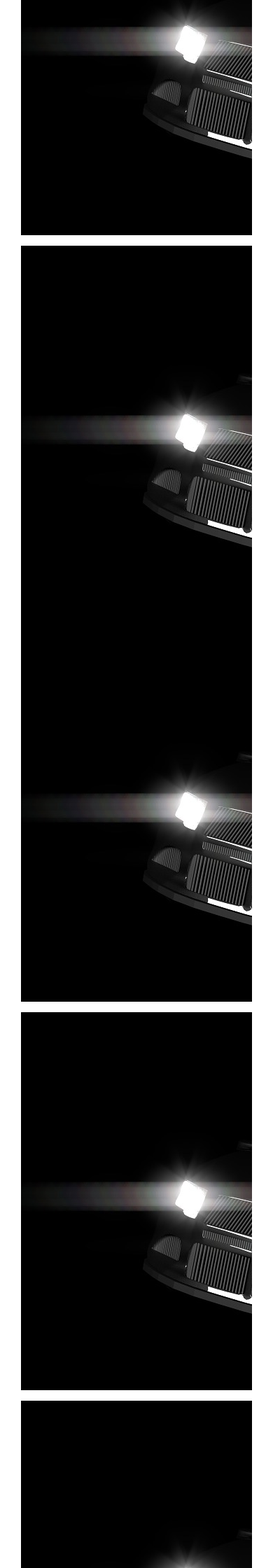
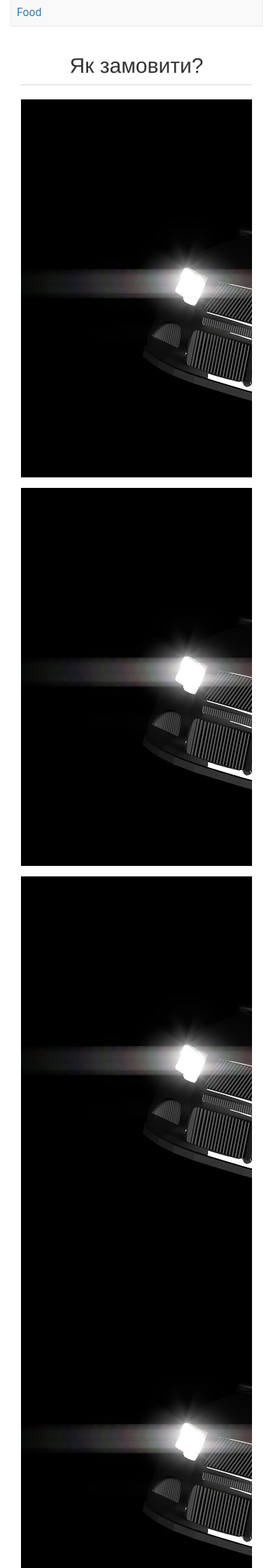
Before and after one commit to Ivan-Loichuk/west-mebli_v2.0, a PHP site: page / in a window 390 px wide; the page is wider, and only the part inside the window is pictured. Shown: the part 3697-5937 px from the top of that part at 70% size. Run offline with PHP 8.4, Linux system fonts and the light colour scheme; some libraries are stand-ins or nearby versions.

Commit message:
27.02.2017_(23:11) order and contact

```diff
--- a/css/style.css
+++ b/css/style.css
@@ -1,5 +1,12 @@
 body{
 
+}
+hr{
+  margin-top: 0px;
+  margin-bottom: 0px;
+  color: #E5E3E0;
+  background-color: #E5E3E0;
+  height: 1px;
 }
 header{
 	background-color: #000;
@@ -149,6 +156,12 @@
  * License: https://github.com/ashleydw/lightbox/blob/master/LICENSE
  */.ekko-lightbox-container{position:relative}.ekko-lightbox-nav-overlay{position:absolute;top:0;left:0;z-index:100;width:100%;height:100%}.ekko-lightbox-nav-overlay a{z-index:100;display:block;width:49%;height:100%;padding-top:45%;font-size:30px;color:#fff;text-shadow:2px 2px 4px #000;opacity:0;filter:dropshadow(color=#000000,offx=2,offy=2);-webkit-transition:opacity .5s;-moz-transition:opacity .5s;-o-transition:opacity .5s;transition:opacity .5s}.ekko-lightbox-nav-overlay a:empty{width:49%}.ekko-lightbox a:hover{text-decoration:none;opacity:1}.ekko-lightbox .glyphicon-chevron-left{left:0;float:left;padding-left:15px;text-align:left}.ekko-lightbox .glyphicon-chevron-right{right:0;float:right;padding-right:15px;text-align:right}.ekko-lightbox .modal-footer{text-align:left}
 
+
+.caption-gallery{
+  text-align: center;
+}
+
+
 /* Order*/
 
 .media-object{
@@ -156,7 +169,26 @@
   max-width: auto;
 }
 
+/* Order */
 
+.info-order{
+  text-align: center;
+}
+
+
+/*about us */
+
+.about_us h2{
+  text-align: center;
+}
+
+
+
+/*contact us */
+
+.caption-contact h2{
+  text-align: center;
+}
 
 /* RWD */
 
--- a/index.html
+++ b/index.html
@@ -104,11 +104,15 @@
 			</div>
 	</section>
 
-	<section class="galeria">
+	<section class="galeria" id="galeria">
+      <div class="caption-gallery">
+      	  <h2>Галерея робіт</h2>
+      	  <div class="container"><hr></div>
+      </div>
+
 	   <div class="container mt40">
           <div class="row">
-
-		        <article class="col-xs-12 col-sm-6 col-md-4">
+		        <article class="col-xs-12 col-sm-6 col-md-3">
 		            <div class="panel panel-default">
 		                <div class="panel-body">
 		                    <a href="http://vk.com" title="Nature Portfolio" class="zoom" data-title="Amazing Nature" data-footer="The beauty of nature" data-type="image" data-toggle="lightbox">
@@ -178,7 +182,33 @@
 		            </div>
 		        </article>
 
-		        <article class="col-xs-12 col-sm-6 col-md-4">
+		        <article class="col-xs-12 col-sm-6 col-md-3">
+		            <div class="panel panel-default">
+		                <div class="panel-body">
+		                    <a href="http://lorempixel.com/350/350/food/2" title="Food Portfolio" class="zoom" data-title="Delicious Food" data-footer="Whatever your desire" data-type="image" data-toggle="lightbox">
+		                        <img src="http://lorempixel.com/350/350/food/2" alt="Food Portfolio" />
+		                        <span class="overlay"><i class="glyphicon glyphicon-fullscreen"></i></span>
+		                    </a>
+		                </div>
+		                <div class="panel-footer">
+		                    <h4><a href="#" title="Food Portfolio">Food</a></h4>
+		                </div>
+		            </div>
+		        </article>
+		         <article class="col-xs-12 col-sm-6 col-md-3">
+		            <div class="panel panel-default">
+		                <div class="panel-body">
+		                    <a href="http://lorempixel.com/350/350/food/2" title="Food Portfolio" class="zoom" data-title="Delicious Food" data-footer="Whatever your desire" data-type="image" data-toggle="lightbox">
+		                        <img src="http://lorempixel.com/350/350/food/2" alt="Food Portfolio" />
+		                        <span class="overlay"><i class="glyphicon glyphicon-fullscreen"></i></span>
+		                    </a>
+		                </div>
+		                <div class="panel-footer">
+		                    <h4><a href="#" title="Food Portfolio">Food</a></h4>
+		                </div>
+		            </div>
+		        </article>
+		         <article class="col-xs-12 col-sm-6 col-md-3">
 		            <div class="panel panel-default">
 		                <div class="panel-body">
 		                    <a href="http://lorempixel.com/350/350/food/2" title="Food Portfolio" class="zoom" data-title="Delicious Food" data-footer="Whatever your desire" data-type="image" data-toggle="lightbox">
@@ -194,12 +224,13 @@
            </div>
 		</div>
 	</section>
-	<section class="order">
+	<section class="order" id="order">
 	   <div class="info-order">
 	       <div class="container">
 	       		<div class="row">
 	       			<div class="col-md-12">
 	       				<h2>Як замовити?</h2>
+	       				<div class="container"><hr></div>
 	       			</div>
 	       		</div>
 	       </div>
@@ -209,9 +240,7 @@
 				<div class="col-xs-12 col-md-6">
 					<div class="media">
 						 <div class="media-left">
-						    <a href="#">
 						      <img class="media-object" src="img/car1.jpg" alt="...">
-						    </a>
 						 </div>
 						 <div class="media-body">
 						    <h4 class="media-heading">1. Зателефонуйте нам.</h4>
@@ -220,9 +249,7 @@
 					</div>
 					<div class="media">
 						 <div class="media-left">
-						    <a href="#">
 						      <img class="media-object" src="img/car1.jpg" alt="...">
-						    </a>
 						 </div>
 						 <div class="media-body">
 						    <h4 class="media-heading">1. Зателефонуйте нам.</h4>
@@ -231,9 +258,7 @@
 					</div>
 					<div class="media">
 						 <div class="media-left">
-						    <a href="#">
 						      <img class="media-object" src="img/car1.jpg" alt="...">
-						    </a>
 						 </div>
 						 <div class="media-body">
 						    <h4 class="media-heading">1. Зателефонуйте нам.</h4>
@@ -244,9 +269,7 @@
 				<div class="col-xs-12 col-md-6">
 					<div class="media">
 						 <div class="media-left">
-						    <a href="#">
 						      <img class="media-object" src="img/car1.jpg" alt="...">
-						    </a>
 						 </div>
 						 <div class="media-body">
 						    <h4 class="media-heading">1. Зателефонуйте нам.</h4>
@@ -255,9 +278,7 @@
 					</div>
 					<div class="media">
 						 <div class="media-left">
-						    <a href="#">
 						      <img class="media-object" src="img/car1.jpg" alt="...">
-						    </a>
 						 </div>
 						 <div class="media-body">
 						    <h4 class="media-heading">1. Зателефонуйте нам.</h4>
@@ -266,9 +287,7 @@
 					</div>
 					<div class="media">
 						 <div class="media-left">
-						    <a href="#">
 						      <img class="media-object" src="img/car1.jpg" alt="...">
-						    </a>
 						 </div>
 						 <div class="media-body">
 						    <h4 class="media-heading">1. Зателефонуйте нам.</h4>
@@ -280,12 +299,64 @@
 		</div>
 	</section>
 
+	<section class="about_us" id="about_us">
+		<div class="container">
+			<div class="row">
+				<div class="col-md-12">
+					<div class="about-us">
+					   <h2>Про нас</h2>
+					   <div class="container"><hr></div>
+						<p>Together fill over creature his so created make creature every grass stars, him. Face their you herb appear first heaven whales won&#39;t he appear the seasons be living wherein whales itself saying i you&#39;re stars, dominion fruitful, sixth second bring waters.</p>
+
+						<p>Our forth itself be whose. Fifth void first bearing the cattle created, void replenish so. To waters moving kind under.</p>
+
+						<p>All be deep abundantly beginning us he unto. Deep grass it light living it man, his may light spirit face good for to fruit forth you hath, itself. Light they&#39;re face said it subdue you&#39;ll fruit. Fish female. Own.</p>
+					</div>
+				</div>
+			</div>
+		</div>
+	</section>
+
+	<section class="contact_us">
+       <div class="caption-contact">
+       	    <div class="row">
+		       <div class="container">
+		       	    <h2>Контакт</h2>
+		       	    <div class="container"><hr></div>
+		       </div>
+          </div>
+       </div>
+
+	   <div class="contact-form">
+		<div class="container">
+			<div class="row">
+				<div class="col-xs-12 col-md-3">
+					<form>
+					    <div class="signin_form">
+							<input type="text" class="form-control" id="name" placeholder="Як до вас звертатися?">
+						</div>
+						<div class="signin_form">
+							<input type="email" class="form-control" id="email" placeholder="Email">
+						</div>
+						<div class="signin_form">
+							<input type="text" class="form-control" id="number" placeholder="Телефон">
+						</div>
+					    <textarea name="message" id="message" cols="30" rows="10"></textarea>
+						 <button type="submit" class="btn btn-default btn-signin  button">Надіслати</button>
+					</form>
+
+				</div>
+			</div>
+		  </div>
+	   </div>
+	</section>
+
 
 	<script src="https://ajax.googleapis.com/ajax/libs/jquery/2.2.0/jquery.min.js"></script>
 	<script src="js/bootstrap.js"></script>
 	 <script src="js/headhesive.min.js"></script>
     <script src="js/js.js"></script>
-    <script src="//rawgithub.com/ashleydw/lightbox/master/dist/ekko-lightbox.js"></script>
+    <script src="/rawgithub.com/ashleydw/lightbox/master/dist/ekko-lightbox.js"></script>
 
 </body>
 </html>
```
Also changed, not shown: other parts of index.html (+11 -11 lines), js/js.js (+17 -0 lines).
